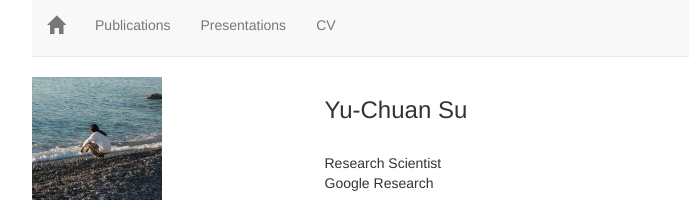
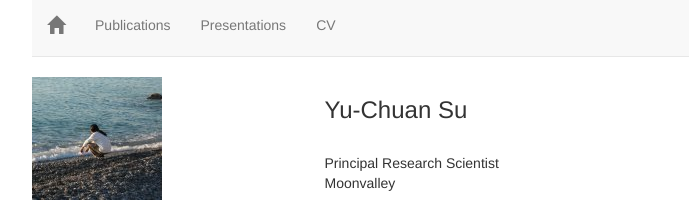
Before and after one commit to sammy-su/sammy-su.github.io, a plain HTML site: page index.html in a window 1280 px wide. Shown: the top 217 px of the page, without its empty margins (38-727 px from the left). Drawn offline with nearby package versions, Linux system fonts and the light colour scheme.

Commit message:
Update tital and affiliation

```diff
--- a/index.html
+++ b/index.html
@@ -52,8 +52,8 @@
                 </div>
                 <div class="col-md-9">
                     <h3>Yu-Chuan Su</h3><br>
-                    Research Scientist<br>
-                    Google Research<br>
+                    Principal Research Scientist<br>
+                    Moonvalley<br>
                 </div>
             </div>
             <h3>Education</h3>
```
